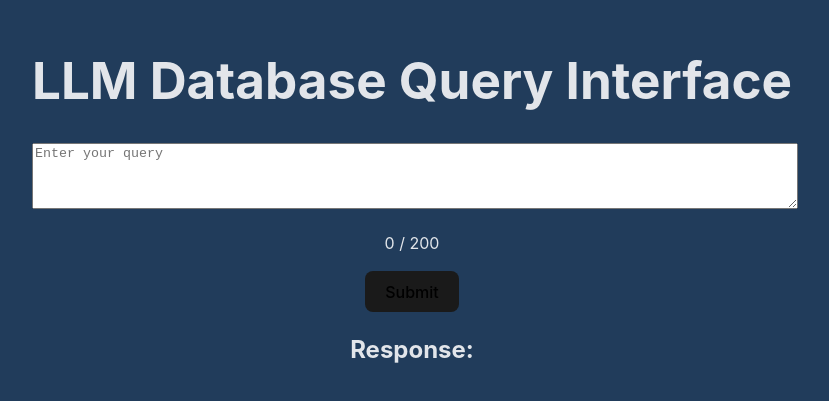
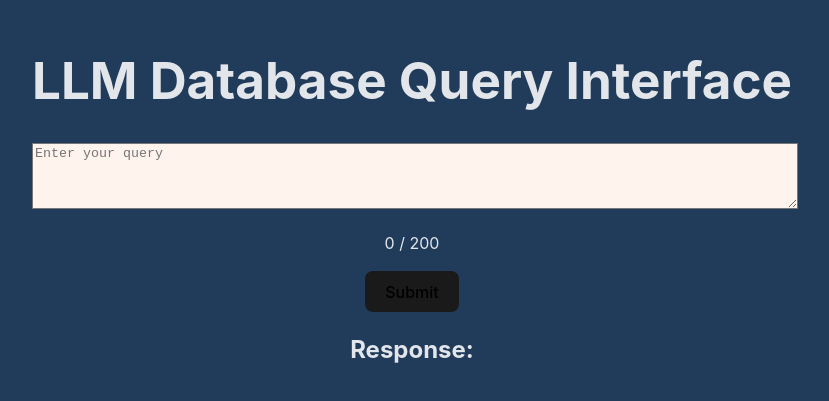
Before and after one commit to dan-dean/Semantic-Vector-DatabaseLLM, a React (Vite) app in the folder db-llm/: page / in a window 1280 px wide. Shown: the part 197-598 px from the top of the page, without its empty margins (228-1057 px from the left). Built offline with nearby package versions, Linux system fonts and the light colour scheme.

Commit message:
color choice change

```diff
--- a/db-llm/src/index.css
+++ b/db-llm/src/index.css
@@ -54,3 +54,8 @@ button:focus,
 button:focus-visible {
 	outline: 4px auto -webkit-focus-ring-color;
 }
+
+textarea {
+	background-color: rgb(255, 243, 238);
+	color: #1a1a1a;
+}
```
